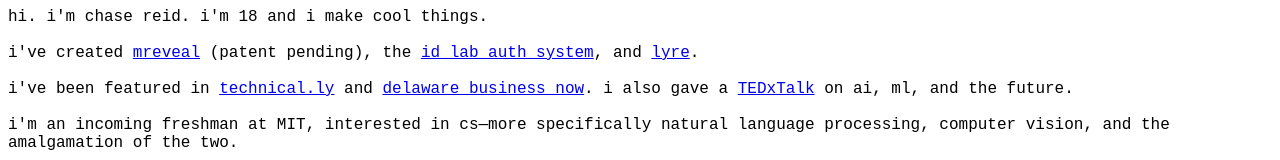
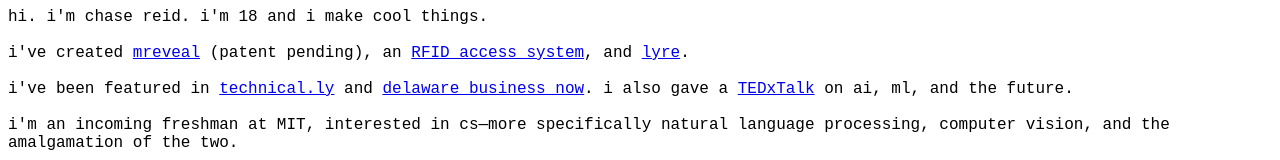
Before and after one commit to chasecreates/chasecreates.github.io, a plain HTML site: page index.html in a window 1280 px wide. Shown: the top 160 px of the page. Drawn offline with Linux system fonts and the light colour scheme.

Commit message:
Update index.html

```diff
--- a/index.html
+++ b/index.html
@@ -13,7 +13,7 @@
   <body>
     <p>hi. i'm chase reid. i'm 18 and i make cool things. <br><br>
 
-      i've created <a href="http://www.mreveal.io">mreveal</a> (patent pending), the <a href="https://github.com/chasecreates/idlabauth">id lab auth system</a>,
+      i've created <a href="http://www.mreveal.io">mreveal</a> (patent pending), an <a href="https://github.com/chasecreates/idlabauth">RFID access system</a>,
       and <a href="https://github.com/chasecreates/Lyre">lyre</a>.
       <br><br>
       i've been featured in <a href="https://technical.ly/delaware/2017/02/21/chase-reid-coding-profhacks/">technical.ly</a> and <a href="http://delawarebusinessnow.com/2017/05/tech-forum-showcases-promising-technologies/">delaware business now</a>. i also gave a <a href="https://www.youtube.com/watch?v=eFwaRDqTUL8">TEDxTalk</a> on ai, ml, and the future.
```
